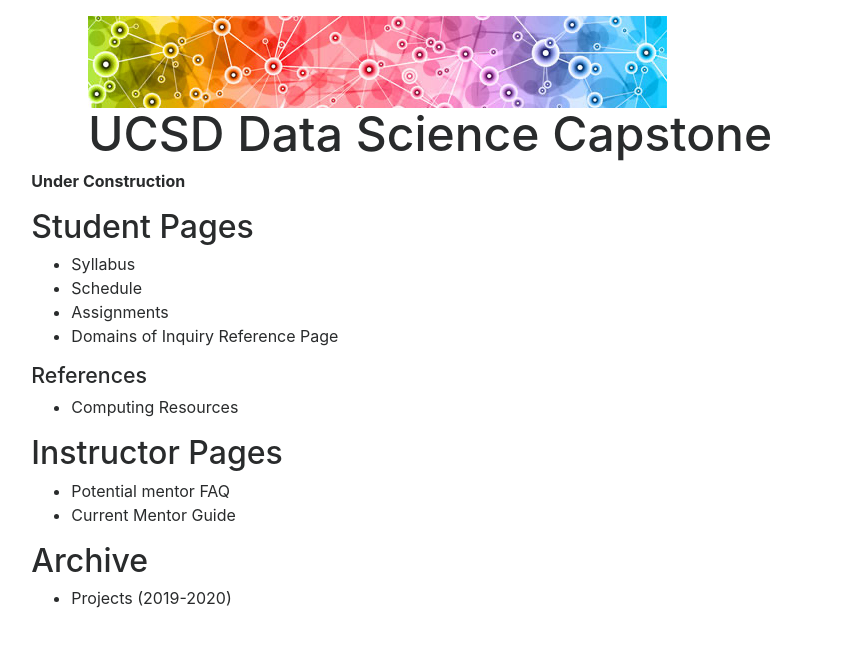
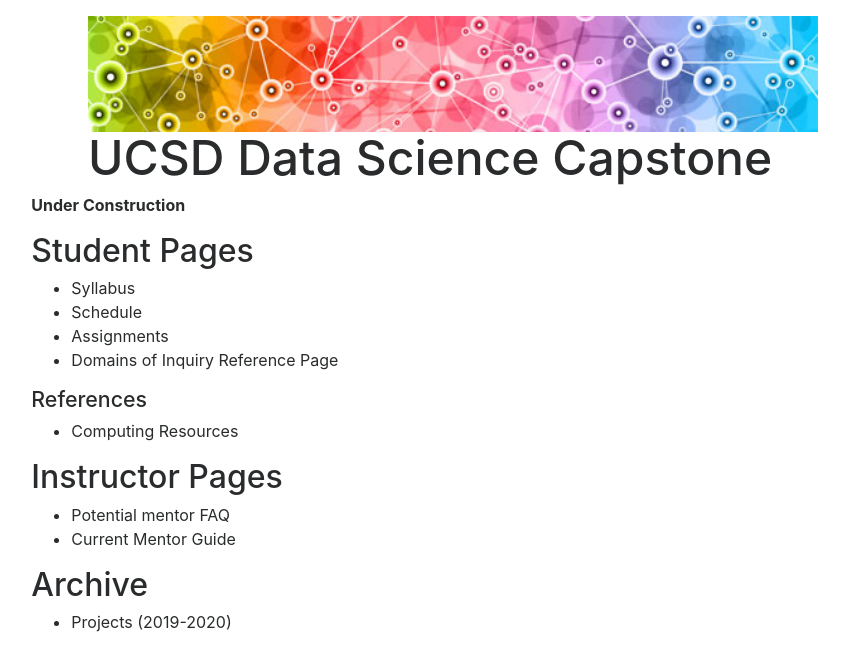
Before and after one commit to DSC-Capstone/dsc-capstone.github.io, a Jekyll site: the page built from index.md, in a window 1280 px wide. Shown: the top 671 px of the page, without its empty margins (187-1036 px from the left). Built offline with Jekyll 4.4.1, drawn with Linux system fonts in a browser that asks for light colours; nearby versions of some CDN libraries.

Commit message:
create header banner

```diff
--- a/_layouts/page.html
+++ b/_layouts/page.html
@@ -63,7 +63,7 @@ header.container {
         <div class="row justify-content-center">
           <div class="col-lg-8 col-md-12 content">
             <img title="{{ page.doodle-alt }}" alt="{{ page.doodle-alt }}"
-                 src="{{ page.doodle }}"></img>
+                 src="{{ page.doodle }}" width=100%></img>
           </div>
         </div>
         <div class="row justify-content-center">
```
